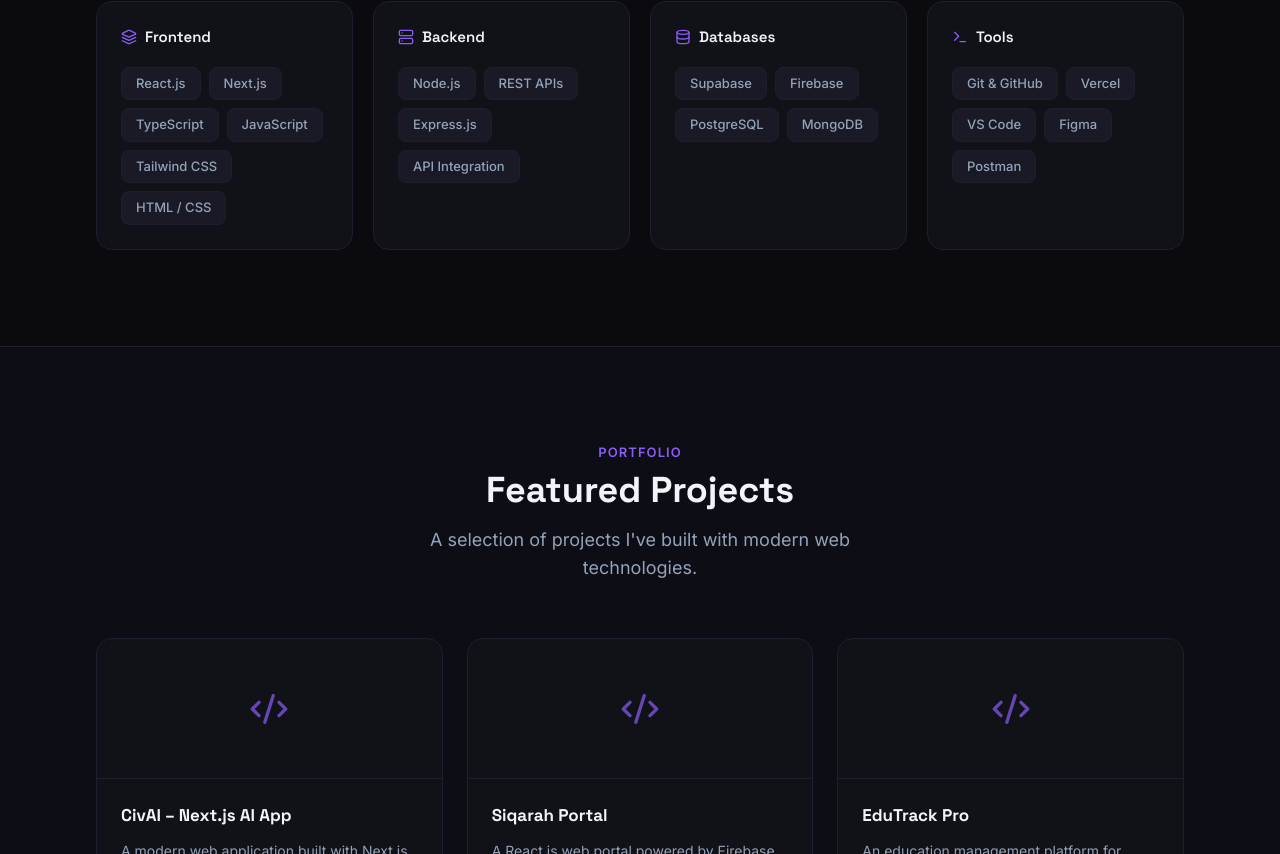
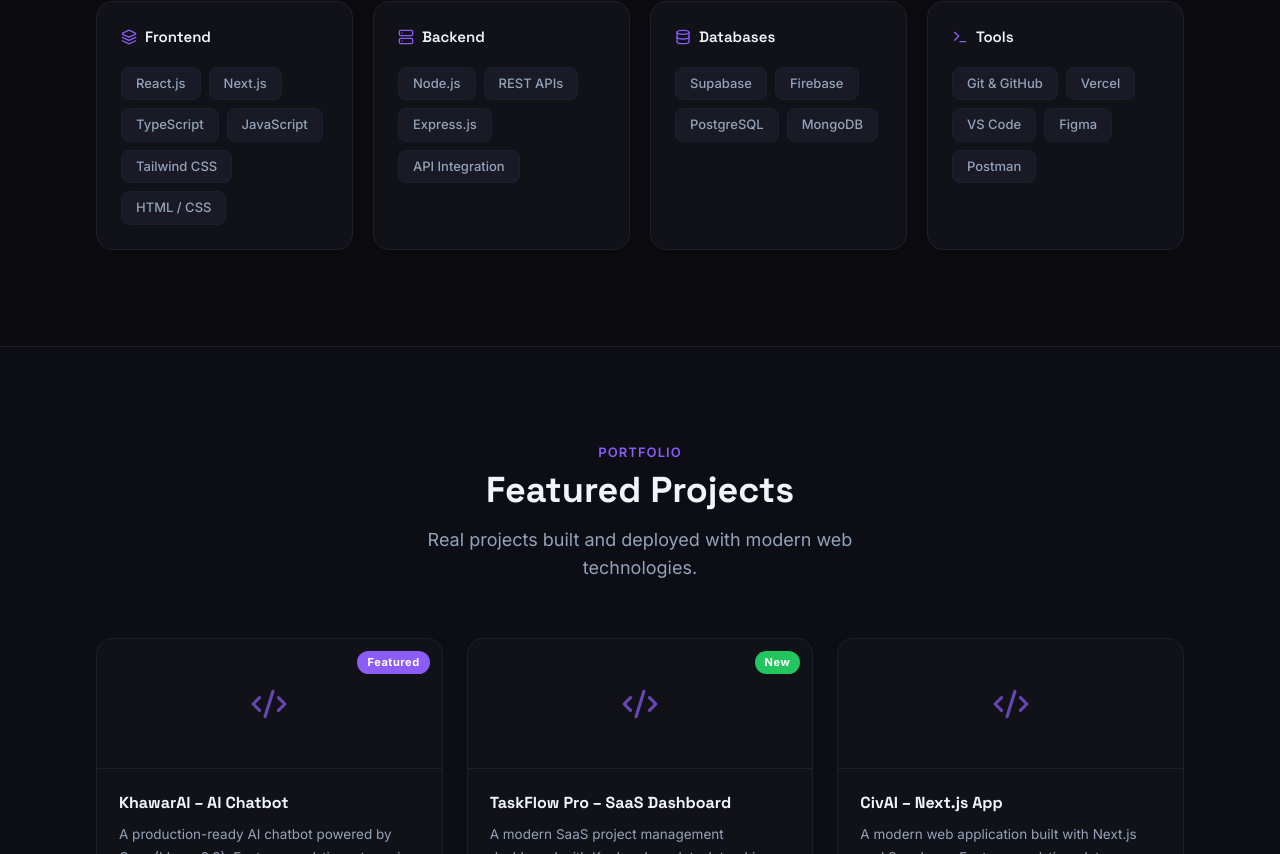
Before and after one commit to KhawarRafique02/khawar-portfolio, a Next.js app: page / in a window 1280 px wide. Shown: the part 1946-2800 px from the top of the page. Built offline with nearby package versions, Linux system fonts and the light colour scheme.

Commit message:
new projects added in the profile

```diff
--- a/app/page.js
+++ b/app/page.js
@@ -22,31 +22,54 @@ const SKILLS = {
 
 const PROJECTS = [
   {
-    title: 'CivAI – Next.js AI App',
+    title: 'KhawarAI – AI Chatbot',
+    description:
+      'A production-ready AI chatbot powered by Groq (Llama 3.3). Features real-time streaming responses, Supabase auth, persistent chat history, 4 AI modes (General, Code, Creative, Translator), and a beautiful dark/light UI.',
+    stack: ['Next.js 14', 'Groq AI', 'Supabase', 'Llama 3.3', 'Vercel'],
+    live: 'https://ai-chatbot-fawn.vercel.app',
+    github: 'https://github.com/KhawarRafique02/ai-chatbot',
+    gradient: 'from-violet-500/20 to-cyan-500/20',
+    badge: 'Featured',
+  },
+  {
+    title: 'TaskFlow Pro – SaaS Dashboard',
+    description:
+      'A modern SaaS project management dashboard with Kanban board, task tracking, projects management, team members UI, and full Supabase auth. Built with Next.js 14 and Tailwind CSS.',
+    stack: ['Next.js 14', 'Supabase', 'Tailwind CSS', 'PostgreSQL', 'Vercel'],
+    live: 'https://taskflow-pro-sigma.vercel.app',
+    github: 'https://github.com/KhawarRafique02/taskflow-pro',
+    gradient: 'from-blue-500/20 to-indigo-500/20',
+    badge: 'New',
+  },
+  {
+    title: 'CivAI – Next.js App',
     description:
       'A modern web application built with Next.js and Supabase. Features real-time data, authentication, and a clean dashboard UI deployed on Vercel.',
-    stack: ['Next.js', 'Supabase', 'PostgreSQL', 'Vercel', 'TypeScript'],
+    stack: ['Next.js', 'Supabase', 'PostgreSQL', 'Vercel'],
     live: 'https://civiai-phi.vercel.app',
     github: 'https://github.com/KhawarRafique02/civiai-next',
-    gradient: 'from-violet-500/20 to-cyan-500/20',
+    gradient: 'from-emerald-500/20 to-teal-500/20',
+    badge: null,
   },
   {
     title: 'Siqarah Portal',
     description:
       'A React.js web portal powered by Firebase for backend services. Features authentication, real-time database, and a modern responsive interface.',
-    stack: ['React.js', 'Firebase', 'Firestore', 'Vercel', 'CSS'],
-    live: '#',      // TODO: add live link
+    stack: ['React.js', 'Firebase', 'Firestore', 'Vercel'],
+    live: '#',
     github: 'https://github.com/KhawarRafique02/siqarah-portal',
     gradient: 'from-orange-500/20 to-pink-500/20',
+    badge: null,
   },
   {
     title: 'EduTrack Pro',
     description:
       'An education management platform for tracking student progress, assignments, and performance analytics with a clean modern UI.',
     stack: ['React.js', 'Node.js', 'MongoDB', 'REST API'],
-    live: '#',      // TODO: add live link
+    live: '#',
     github: 'https://github.com/KhawarRafique02/EduTrack-Pro',
-    gradient: 'from-emerald-500/20 to-teal-500/20',
+    gradient: 'from-rose-500/20 to-red-500/20',
+    badge: null,
   },
 ]
 
@@ -593,7 +616,7 @@ function Projects() {
           </p>
           <h2 className="section-title">Featured Projects</h2>
           <p className="section-sub" style={{ maxWidth: 480, margin: '0 auto' }}>
-            A selection of projects I've built with modern web technologies.
+            Real projects built and deployed with modern web technologies.
           </p>
         </div>
 
@@ -603,29 +626,45 @@ function Projects() {
           gap: 24,
         }}>
           {PROJECTS.map((p, i) => (
-            <div key={i} className="card-glass" style={{ overflow: 'hidden', display: 'flex', flexDirection: 'column' }}>
+            <div key={i} className="card-glass" style={{
+              overflow: 'hidden', display: 'flex', flexDirection: 'column',
+              position: 'relative',
+            }}>
+              {/* Badge */}
+              {p.badge && (
+                <div style={{
+                  position: 'absolute', top: 12, right: 12, zIndex: 2,
+                  background: p.badge === 'Featured' ? 'var(--accent)' : '#22C55E',
+                  color: '#fff', fontSize: 11, fontWeight: 700,
+                  padding: '3px 10px', borderRadius: 100,
+                  letterSpacing: '0.05em',
+                }}>
+                  {p.badge}
+                </div>
+              )}
+
               {/* Gradient banner */}
               <div style={{
-                height: 140,
+                height: 130,
                 background: `linear-gradient(135deg, ${p.gradient.replace('from-', '').replace(' to-', ', ')})`,
                 display: 'flex', alignItems: 'center', justifyContent: 'center',
                 borderBottom: '1px solid var(--border)',
               }}>
-                <Code2 size={40} color="var(--accent)" style={{ opacity: 0.7 }} />
+                <Code2 size={38} color="var(--accent)" style={{ opacity: 0.7 }} />
               </div>
 
-              <div style={{ padding: 24, flex: 1, display: 'flex', flexDirection: 'column' }}>
+              <div style={{ padding: 22, flex: 1, display: 'flex', flexDirection: 'column' }}>
                 <h3 style={{
                   fontFamily: 'var(--font-space-grotesk)', fontWeight: 700,
-                  fontSize: 17, color: 'var(--text)', marginBottom: 10,
+                  fontSize: 16, color: 'var(--text)', marginBottom: 8,
                 }}>{p.title}</h3>
 
-                <p style={{ fontSize: 14, color: 'var(--text-2)', lineHeight: 1.7, flex: 1, marginBottom: 16 }}>
+                <p style={{ fontSize: 13.5, color: 'var(--text-2)', lineHeight: 1.7, flex: 1, marginBottom: 14 }}>
                   {p.description}
                 </p>
 
                 {/* Stack tags */}
-                <div style={{ display: 'flex', flexWrap: 'wrap', gap: 6, marginBottom: 20 }}>
+                <div style={{ display: 'flex', flexWrap: 'wrap', gap: 6, marginBottom: 18 }}>
                   {p.stack.map(t => (
                     <span key={t} style={{
                       fontSize: 11, fontWeight: 500, padding: '3px 10px', borderRadius: 6,
@@ -638,12 +677,16 @@ function Projects() {
                 {/* Links */}
                 <div style={{ display: 'flex', gap: 10 }}>
                   {p.live !== '#' && (
-                    <a href={p.live} target="_blank" rel="noreferrer" className="btn-primary" style={{ fontSize: 13, padding: '8px 16px' }}>
-                      Live Demo <ExternalLink size={13} style={{ display: 'inline', marginLeft: 4 }} />
+                    <a href={p.live} target="_blank" rel="noreferrer"
+                      className="btn-primary"
+                      style={{ fontSize: 13, padding: '8px 16px', display: 'flex', alignItems: 'center', gap: 6 }}>
+                      Live Demo <ExternalLink size={13} />
                     </a>
                   )}
-                  <a href={p.github} target="_blank" rel="noreferrer" className="btn-outline" style={{ fontSize: 13, padding: '8px 16px' }}>
-                    <Github size={14} style={{ display: 'inline', marginRight: 6 }} />GitHub
+                  <a href={p.github} target="_blank" rel="noreferrer"
+                    className="btn-outline"
+                    style={{ fontSize: 13, padding: '8px 16px', display: 'flex', alignItems: 'center', gap: 6 }}>
+                    <Github size={14} /> GitHub
                   </a>
                 </div>
               </div>
@@ -652,8 +695,9 @@ function Projects() {
         </div>
 
         <div style={{ textAlign: 'center', marginTop: 40 }}>
-          <a href={SOCIAL.github} target="_blank" rel="noreferrer" className="btn-outline">
-            View All on GitHub <Github size={15} style={{ display: 'inline', marginLeft: 6 }} />
+          <a href={SOCIAL.github} target="_blank" rel="noreferrer" className="btn-outline"
+            style={{ display: 'inline-flex', alignItems: 'center', gap: 8 }}>
+            View All on GitHub <Github size={15} />
           </a>
         </div>
       </div>
```
